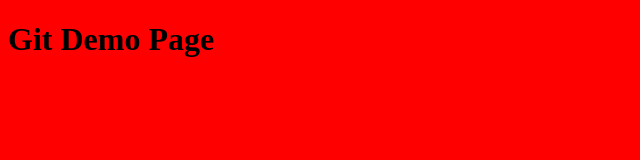
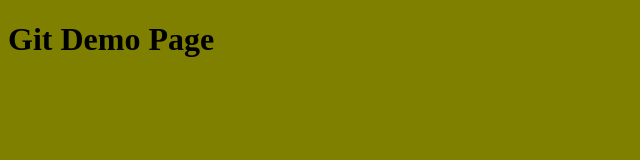
Before and after one commit to ssghosh1990/new_app, a plain HTML site: page index.html in a window 1280 px wide. Shown: the whole page, without its empty margins (0-640 px from the left). Drawn offline with Linux system fonts and the light colour scheme.

Commit message:
changing colors

```diff
--- a/styles.css
+++ b/styles.css
@@ -1,5 +1,5 @@
 body{
-    background-color: red;
+    background-color: olive;
 }
 
 h1{
```
